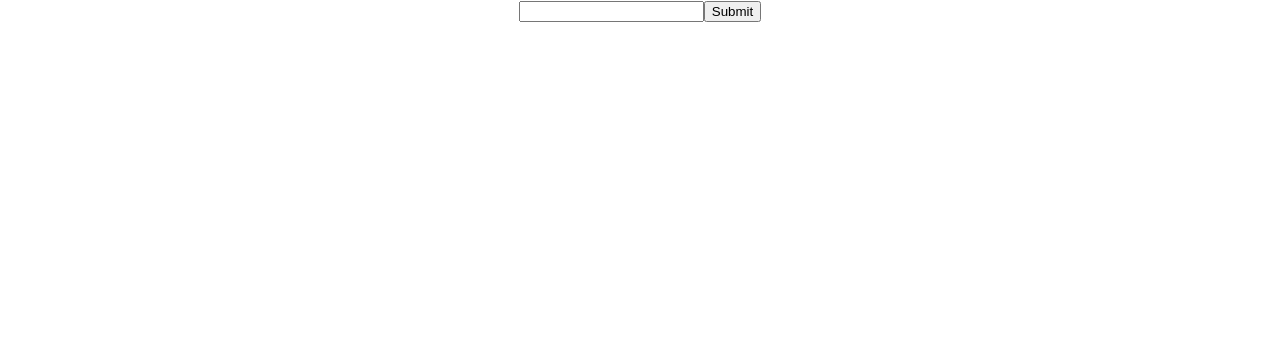
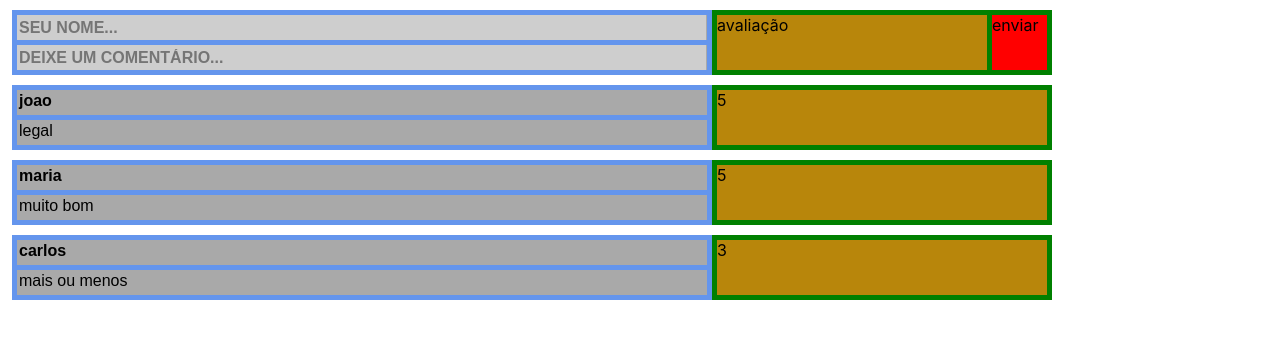
Before and after one commit to andrenobreg/SEUARQUITETO, a React (Create React App) app: page /teste in a window 1280 px wide. Shown: the top 338 px of the page. Built offline with nearby package versions, Linux system fonts and the light colour scheme.

Commit message:
Sistema de comentários funcional

```diff
--- a/src/database.js
+++ b/src/database.js
@@ -1,14 +1,94 @@
 import React from 'react';
 
 function Database () {
+
     let valor = {
+        //ao cadastrar um novo usuário, gerar um novo vetor comentarios na posição correspondente.
         basecomentarios: [
-            {comentarios: [{nome: "joao", comentario: "legal", avaliacao: 5}, {nome: "maria", comentario: "muito bom", avaliacao: 5}, {nome: "carlos", comentario: "mais ou menos", avaliacao: 3} ]}
-
+            {comentarios: [{nome: "joao", comentario: "legal", avaliacao: 5}, {nome: "maria", comentario: "muito bom", avaliacao: 5}, {nome: "carlos", comentario: "mais ou menos", avaliacao: 3} ]},
+            {comentarios: [{nome: "joao", comentario: "legal", avaliacao: 5}, {nome: "maria", comentario: "muito bom", avaliacao: 5}, {nome: "carlos", comentario: "mais ou menos", avaliacao: 3} ]},
+            {comentarios: []},
+            {comentarios: []},
+            {comentarios: []},
+            {comentarios: []},
+            {comentarios: []},
+            {comentarios: []},
+            {comentarios: []},
+            {comentarios: []},
+            {comentarios: []},
+            {comentarios: []},
+            {comentarios: []},
+            {comentarios: []},
+            {comentarios: []},
+            {comentarios: []},
+            {comentarios: []},
+            {comentarios: []},
+            {comentarios: []},
+            {comentarios: []},
+            {comentarios: []},
+            {comentarios: []},
+            {comentarios: []},
+            {comentarios: []},
+            {comentarios: []},
+            {comentarios: []},
+            {comentarios: []},
+            {comentarios: []},
+            {comentarios: []},
+            {comentarios: []},
+            {comentarios: []},
+            {comentarios: []},
+            {comentarios: []},
+            {comentarios: []},
+            {comentarios: []},
+            {comentarios: []},
+            {comentarios: []},
+            {comentarios: []},
+            {comentarios: []},
+            {comentarios: []},
+            {comentarios: []},
+            {comentarios: []},
+            {comentarios: []},
+            {comentarios: []},
+            {comentarios: []},
+            {comentarios: []},
+            {comentarios: []},
+            {comentarios: []},
+            {comentarios: []},
+            {comentarios: []},
+            {comentarios: []},
+            {comentarios: []},
+            {comentarios: []},
+            {comentarios: []},
+            {comentarios: []},
+            {comentarios: []},
+            {comentarios: []},
+            {comentarios: []},
+            {comentarios: []},
+            {comentarios: []},
+            {comentarios: []},
+            {comentarios: []},
+            {comentarios: []},
+            {comentarios: []},
+            {comentarios: []},
+            {comentarios: []},
+            {comentarios: []},
+            {comentarios: []},
+            {comentarios: []},
+            {comentarios: []},
+            {comentarios: []},
+            {comentarios: []},
+            {comentarios: []},
+            {comentarios: []},
+            {comentarios: []},
+            {comentarios: []},
+            {comentarios: []},
+            {comentarios: []},
+            {comentarios: []},
+            {comentarios: []},
         ],
         baseusuarios: [
-            {img:"link", titulo:"Mario Fernandes Arquiteto (0)", desc:"sou um arquiteto de FORTALEZA", classif:4, cidade:"FORTALEZA"},
-            {img:"link", titulo:"Antunes Arquitetura(1)", desc:"sou um arquiteto de MANAUS", classif:4, cidade:"MANAUS"},
+            {img:"link", titulo:"Mario Fernandes Arquiteto (0)", desc:"sou um arquiteto de FORTALEZA", classif:4, cidade:"FORTALEZA", site:"www.mfernandes.com.br", instagram:"@mfernandes", telefone:"(85)91122-2237"},
+            {img:"link", titulo:"Antunes Arquitetura(1)", desc:"sou um arquiteto de MANAUS", classif:4, cidade:"MANAUS", site:"www.antunes.com.br", instagram:"@antunes", telefone:"(70)91152-2666"},
             {img:"link", titulo:"Cabral Melo Arquitetos(2)", desc:"sou um arquiteto de SALVADOR", classif:4, cidade:"SALVADOR"},
             {img:"link", titulo:"João Roberto Pereira(3)", desc:"sou um arquiteto de FORTALEZA", classif:4, cidade:"FORTALEZA"},
             {img:"link", titulo:"Carlos Rafael de Sousa(4)", desc:"sou um arquiteto de FORTALEZA", classif:4, cidade:"FORTALEZA"},
--- a/src/exibirperfil.js
+++ b/src/exibirperfil.js
@@ -10,6 +10,8 @@ import Database from './database.js';
 import lupa from './img/lupapq.png';
 import './css/busca.css';
 import Cardcomentario from './cardcomentario.js';
+import { ThemeConsumer } from 'react-bootstrap/esm/ThemeProvider';
+import { useParams } from 'react-router';
 
 class Exibirperfil extends React.Component {
     constructor(props){
@@ -17,14 +19,37 @@ class Exibirperfil extends React.Component {
         this.state ={
             baseusuarios: Database().baseusuarios,
             basecomentarios: Database().basecomentarios,
-            posicao: 0,
-            teste: "lalala",
+            nome: "",
+            comentario: "",
+            avaliacao: "",
+            posicao: this.props.match.params.id, // posicao do arquiteto a ser exibido no vetor
         }
     }
+
+
+    inserirCom(){
+        let i = this.state.basecomentarios[this.state.posicao].comentarios.length;
+        i = i+1;
+        if(this.state.nome==""){
+            alert("Preencher nome!");
+            //ADD MÉTODO PARA IGNORAR ESPAÇOS
+        }else{
+           if(this.state.comentario==""){
+                alert("Escrever comentário!");
+                //ADD MÉTODO PARA IGNORAR ESPAÇOS
+           }else{
+            this.state.basecomentarios[this.state.posicao].comentarios[i] = {nome: this.state.nome, comentario: this.state.comentario, avaliacao:4};
+            this.setState({nome: this.state.nome})
+            this.setState({comentario: this.state.comentario})
+            alert("Obrigado pelo comentário!");
+           }
+        }
+
+
+      }
+
     render(){
 
-        function inserirComentario(){
-        }
         return (
             <div>
         <html>
@@ -38,27 +63,32 @@ class Exibirperfil extends React.Component {
                         IMAGENS
                         </div>
 
-                        <div style={{width:"1040px", height:"120px", marginLeft:"12px", marginTop:"12px", backgroundColor:"#f2f2f2"}}>
-                        CONTATOS
+                        <div style={{width:"1040px", height:"120px", marginLeft:"12px", marginTop:"12px", backgroundColor:"#f2f2f2", display:"flex", alignItems:"center", justifyContent:"center"}}>
+                            <div>
+                            <div style={{height:"25px", marginTop:"0px", fontFamily:"Arial", fontWeight:"bold", fontSize:"20px"}}>{this.state.baseusuarios[this.state.posicao].site}</div>
+                            <div style={{height:"25px", marginTop:"5px", fontFamily:"Arial", fontWeight:"bold", fontSize:"20px"}}>{this.state.baseusuarios[this.state.posicao].instagram}</div>
+                            <div style={{height:"25px", marginTop:"5px", fontFamily:"Arial", fontWeight:"bold", fontSize:"20px"}}>{this.state.baseusuarios[this.state.posicao].telefone}</div>
+                            </div>
                         </div>
                         <div style={{width: "1040px", height: "65px", backgroundColor: "green", marginLeft: "12px", marginTop: "10px", display: "flex", textDecoration: "none"}}>
                             <div style={{display: "flex", textAlign: "left"}}>
 
                                 <div style={{width: "700px", height: "65px", backgroundColor:"cornflowerblue", marginTop: "0px", marginLeft: "0px", display: "block", textDecoration:"none"}}>
                                     <div style={{width: "690px", height: "25px", marginLeft: "5px", marginTop: "5px", backgroundColor: "darkgray", textDecoration: "none", fontFamily: "Arial", fontSize: "16px", fontWeight: "bold", color: "black"}}>
-                                    <input type="text" id="input1"  placeholder="SEU NOME..." style={{marginTop:"0px", backgroundColor:"#cecece", fontSize:"16px", fontFamily:"Arial", fontWeight:"bold", color:"#838383", border:"0", boxShadow:"0", outline:"0", width:"685px", height:"23px", float:"left", marginLeft:"0px"}}/>
+                                    <input type="text" onChange={(event) => (this.setState({nome:event.target.value}))} id="input1"  placeholder="SEU NOME..." style={{marginTop:"0px", backgroundColor:"#cecece", fontSize:"16px", fontFamily:"Arial", fontWeight:"bold", color:"#838383", border:"0", boxShadow:"0", outline:"0", width:"685px", height:"23px", float:"left", marginLeft:"0px"}}/>
                                     </div>
                                     <div style={{width: "690px", height: "25px", marginLeft: "5px", marginTop: "5px", backgroundColor: "darkgray", textDecoration:"none", fontFamily: "Arial", fontSize:"16px", color: "black"}}>
-                                    <input type="text" id="input2"  placeholder="DEIXE UM COMENTÁRIO..." style={{marginTop:"0px", backgroundColor:"#cecece", fontSize:"16px", fontFamily:"Arial", fontWeight:"bold", color:"#838383", border:"0", boxShadow:"0", outline:"0", width:"685px", height:"23px", float:"left", marginLeft:"0px"}}/>
-                                    <input type="submit" onClick={inserirComentario}/>
+                                    <input type="text" onChange={(event) => (this.setState({comentario:event.target.value}))} id="input2"  placeholder="DEIXE UM COMENTÁRIO..." style={{marginTop:"0px", backgroundColor:"#cecece", fontSize:"16px", fontFamily:"Arial", fontWeight:"bold", color:"#838383", border:"0", boxShadow:"0", outline:"0", width:"685px", height:"23px", float:"left", marginLeft:"0px"}}/>
                                     </div>
                                 </div>
-                                <div style={{width: "330px", height: "55px", backgroundColor: "darkgoldenrod", marginTop:"5px", marginLeft: "5px", textDecoration: "none"}}>
+                                <div style={{width: "270px", height: "55px", backgroundColor: "darkgoldenrod", marginTop:"5px", marginLeft: "5px", textDecoration: "none"}}>
                                     avaliação
+                                </div>
+                                <div onClick={(event) => {this.inserirCom()}} style={{cursor:"pointer", width: "55px", height: "55px", backgroundColor: "red", marginTop:"5px", marginLeft: "5px", textDecoration: "none"}}>
+                                    enviar
                                 </div>
                             </div>
                         </div>
-                        {this.state.teste}
                         {this.state.basecomentarios[this.state.posicao].comentarios.map((valor) => (Cardcomentario(valor.nome, valor.comentario, valor.avaliacao)) )}
                     </div>
 
--- a/src/routes.js
+++ b/src/routes.js
@@ -20,7 +20,7 @@ function Routes(){
                             <Route path="/login" component={Login}/>;
                             <Route path="/upimagens" component={Upimagens}/>;
                             <Route path="/concluido" component={Cadastroconcluido}/>;
-                            <Route path="/exibirperfil" component={Exibirperfil}/>;
+                            <Route path="/exibirperfil/:id" component={Exibirperfil}/>;
                             <Route path="/teste" component={Teste}/>
                      </Switch>
               </BrowserRouter>
--- a/src/teste.js
+++ b/src/teste.js
@@ -1,32 +1,52 @@
 import React, { Component } from 'react';
-import Header from './header.js';
-import Footer from './footer.js';
-import imagemcadastro from './img/logo80px.png';
-import botoes from './css/botoes.css';
-import Barracidades from './barracidades.js';
-import Inputcidadescadastro from './inputcidadescadastro.js';
-
+import Cardcomentario from './cardcomentario.js';
+import Database from './database.js';
 
 class Teste extends React.Component {
   constructor(props){
       super(props);
       this.state ={
-          valor: "lalala"
+          basecomentarios: Database().basecomentarios,
+          teste: null,
+          nome: null,
+          comentario: null,
+          avaliacao: null,
       }
   }
 
+    inserirCom(){
+      let i = this.state.basecomentarios[0].comentarios.length;
+      i = i+1;
+      this.state.basecomentarios[0].comentarios[i] = {nome: this.state.nome, comentario: this.state.comentario, avaliacao:4};
+      this.setState({nome: this.state.nome})
+      this.setState({comentario: this.state.comentario})
 
+    }
 
   render(){
 
-    function mudaValor(){
-        let a = document.getElementsByClassName("habo");
-        console.log(a)
-    }
-
       return (
         <div>
-            <input type="text" className="habo" onChange={(event) => (this.setState({valor: event.target.value}))}/><input type="submit" onClick={(event) => (mudaValor())}/><br/>
+             <div style={{width: "1040px", height: "65px", backgroundColor: "green", marginLeft: "12px", marginTop: "10px", display: "flex", textDecoration: "none"}}>
+                            <div style={{display: "flex", textAlign: "left"}}>
+
+                                <div style={{width: "700px", height: "65px", backgroundColor:"cornflowerblue", marginTop: "0px", marginLeft: "0px", display: "block", textDecoration:"none"}}>
+                                    <div style={{width: "690px", height: "25px", marginLeft: "5px", marginTop: "5px", backgroundColor: "darkgray", textDecoration: "none", fontFamily: "Arial", fontSize: "16px", fontWeight: "bold", color: "black"}}>
+                                    <input type="text" onChange={(event) => (this.setState({nome:event.target.value}))} id="inputnome"  placeholder="SEU NOME..." style={{marginTop:"0px", backgroundColor:"#cecece", fontSize:"16px", fontFamily:"Arial", fontWeight:"bold", color:"#838383", border:"0", boxShadow:"0", outline:"0", width:"685px", height:"23px", float:"left", marginLeft:"0px"}}/>
+                                    </div>
+                                    <div style={{width: "690px", height: "25px", marginLeft: "5px", marginTop: "5px", backgroundColor: "darkgray", textDecoration:"none", fontFamily: "Arial", fontSize:"16px", color: "black"}}>
+                                    <input type="text" onChange={(event) => (this.setState({comentario:event.target.value}))} id="input2"  placeholder="DEIXE UM COMENTÁRIO..." style={{marginTop:"0px", backgroundColor:"#cecece", fontSize:"16px", fontFamily:"Arial", fontWeight:"bold", color:"#838383", border:"0", boxShadow:"0", outline:"0", width:"685px", height:"23px", float:"left", marginLeft:"0px"}}/>
+                                    </div>
+                                </div>
+                                <div style={{width: "270px", height: "55px", backgroundColor: "darkgoldenrod", marginTop:"5px", marginLeft: "5px", textDecoration: "none"}}>
+                                    avaliação
+                                </div>
+                                <div onClick={(event) => {this.inserirCom()}} style={{cursor:"pointer", width: "55px", height: "55px", backgroundColor: "red", marginTop:"5px", marginLeft: "5px", textDecoration: "none"}}>
+                                    enviar
+                                </div>
+                            </div>
+                        </div>
+            {this.state.basecomentarios[0].comentarios.map((valor) => (Cardcomentario(valor.nome, valor.comentario, valor.avaliacao)) )}
         </div>
       )
   }
```
Also changed, not shown: src/busca.js (+5 -4 lines).
